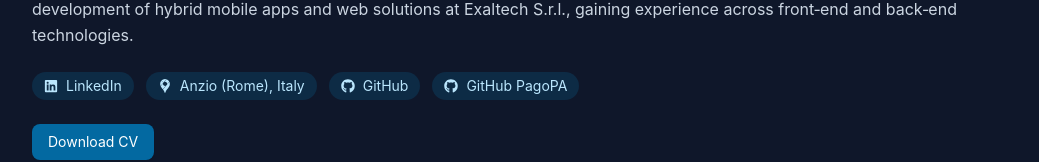
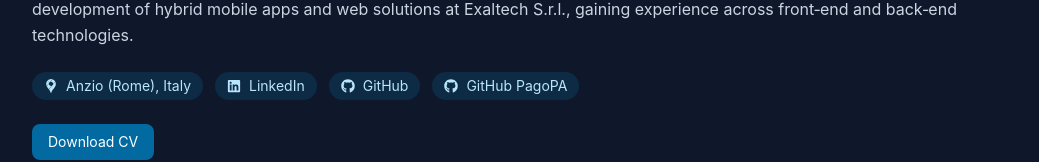
Before and after one commit to scaminati/portfolio, a React (Vite) app: page / in a window 1280 px wide. Shown: the part 311-473 px from the top of the page, without its empty margins (120-1159 px from the left). Built offline with nearby package versions, Linux system fonts and the light colour scheme.

Commit message:
feat: change badge order

```diff
--- a/src/components/Hero.jsx
+++ b/src/components/Hero.jsx
@@ -12,8 +12,8 @@ export function Hero({ profile }){
         </h1>
         <p className="mt-6 leading-relaxed text-slate-700 dark:text-slate-300">{profile.summary}</p>
         <div className="mt-6 flex flex-wrap gap-3 text-sm">
+          {profile.location && <span className="badge"><SiGooglemaps /> {profile.location}</span>}
           {profile.contact.linkedin && <a className="badge" href={profile.contact.linkedin} target="_blank" rel="noreferrer"><FaLinkedin /> LinkedIn</a>}
-          {profile.location && <span className="badge"><SiGooglemaps /> {profile.location}</span>}
           {profile.contact.github && <a className="badge" href={profile.contact.github} target="_blank" rel="noreferrer"><FaGithub /> GitHub</a>}
           {profile.contact.github && <a className="badge" href={profile.contact.githubPagoPA} target="_blank" rel="noreferrer"><FaGithub /> GitHub PagoPA</a>}
         </div>
```
